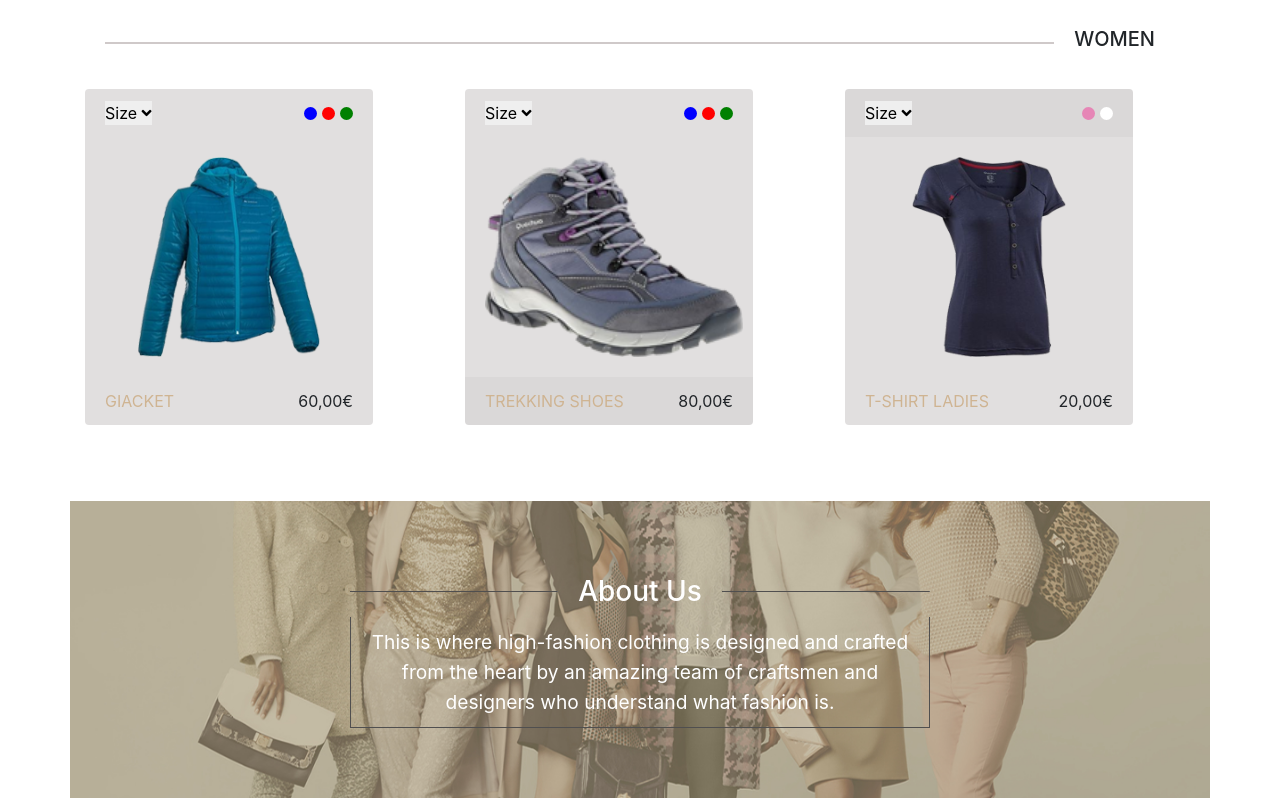
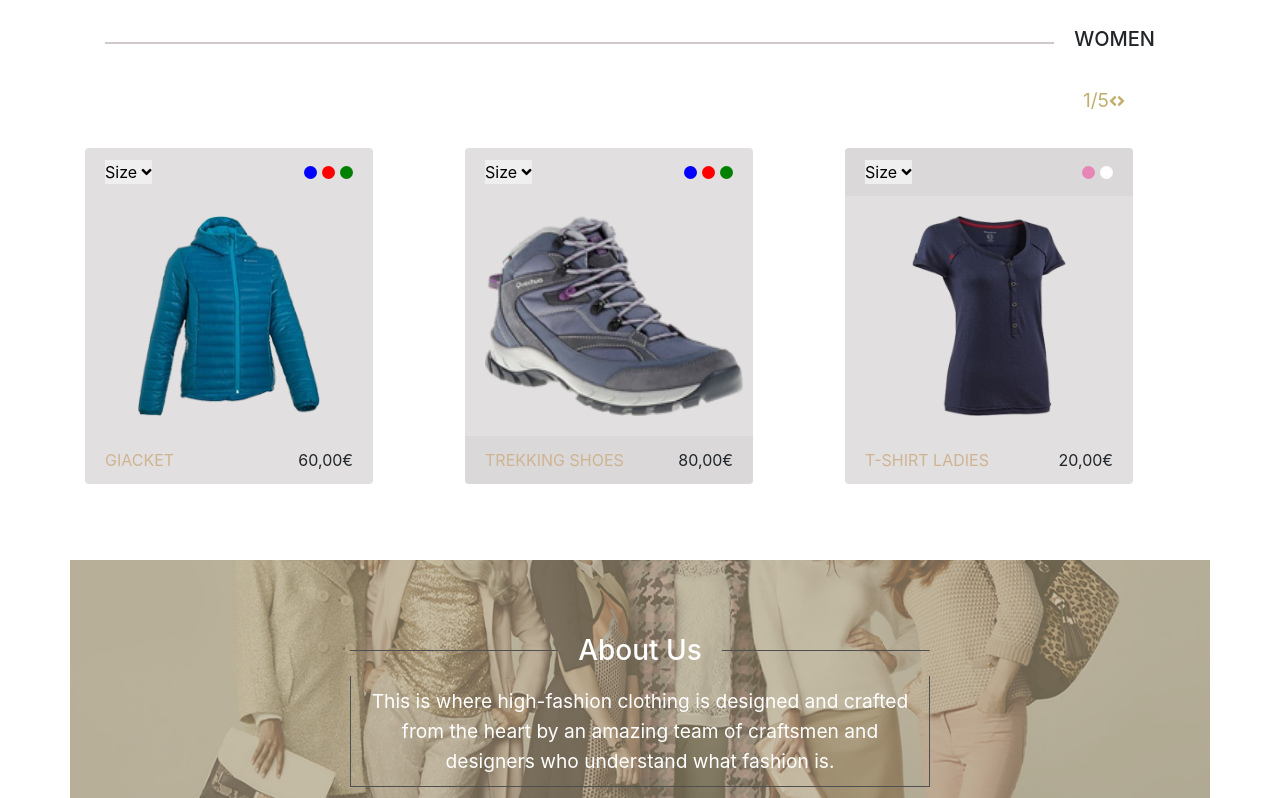
Before and after one commit to gellebereed/My-Projects, a plain HTML site: page Project 1/Index.html in a window 1280 px wide. Shown: the part 1406-2204 px from the top of the page. Drawn offline with nearby package versions, Linux system fonts and the light colour scheme.

```diff
--- a/Project 1/Index.html
+++ b/Project 1/Index.html
@@ -72,7 +72,7 @@
                           <a href="#">XXL</a>
                         </div>
                       </div>
-                      <div class="color-picker" onmouseover="style.display='block'">
+                      <div class="color-picker">
                         <span class="color1"></span>
                         <span class="color2"></span>
                         <span class="color3"></span>
@@ -149,6 +149,13 @@
       <hr>
       <h5>WOMEN</h5>
       </div>
+      <div id="nxt-pre" class="container">
+        <p><span>1</span>/5</p>
+        <i class="fas fa-angle-left prev"></i>
+        <i class="fas fa-angle-right next"></i>
+      </div>
+      <br>
+      <br>
       <section id="products">
           <div class="container">
             <div class="row">
```
Also changed, not shown: 3 other files.
